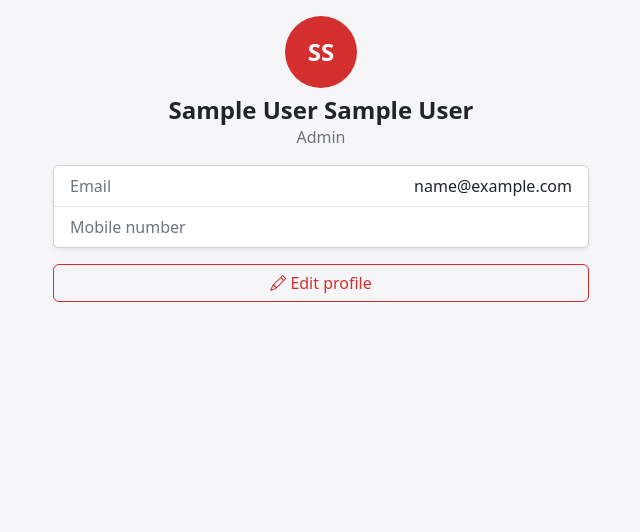
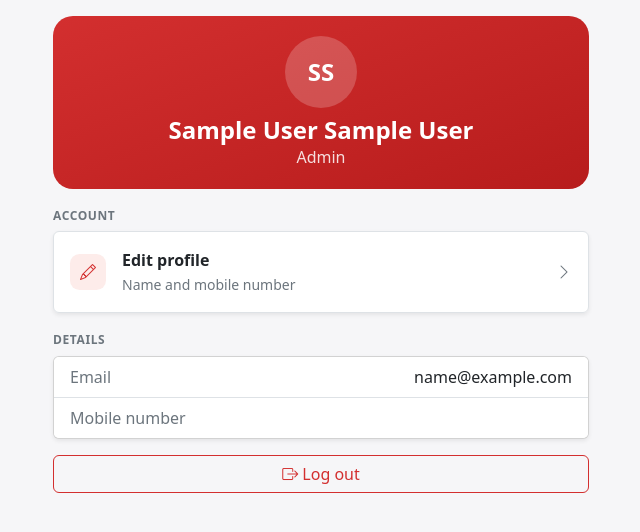
Before and after one commit to KentQuizada/LifeLine, a Laravel app: page /profile in a window 1280 px wide. Shown: the part 57-589 px from the top of the page, without its empty margins (319-959 px from the left). Run offline with Laravel 12, Linux system fonts and the light colour scheme; the visitor is signed in with stand-in values (Sample User, id 1); data that the repository does not hold is empty.

Commit message:
style(donors): match the team design on home and my profile
Co-Authored-By: Claude Opus 5.5 <noreply@anthropic.com>

```diff
--- a/lifeline/public/css/lifeline.css
+++ b/lifeline/public/css/lifeline.css
@@ -75,3 +75,75 @@ body {
     font-size: 1.5rem;
     font-weight: 700;
 }
+
+/* Red header band (design C1 home, E1 profile). */
+.ll-hero {
+    background: linear-gradient(160deg, var(--ll-red) 0%, var(--ll-red-dark) 100%);
+    color: #fff;
+    border-radius: 1.25rem;
+    padding: 1.25rem;
+    margin-bottom: 1rem;
+}
+.ll-hero-muted { color: rgba(255, 255, 255, 0.85); }
+.ll-hero .ll-avatar { background: rgba(255, 255, 255, 0.2); }
+
+/* Stat tile inside the red header. */
+.ll-hero-stat {
+    height: 100%;
+    padding: 0.5rem 0.25rem;
+    border-radius: 0.75rem;
+    background: rgba(255, 255, 255, 0.15);
+    text-align: center;
+}
+.ll-hero-stat .small { color: rgba(255, 255, 255, 0.85); }
+
+/* "Available to donate" card: green when on, white when off. */
+.ll-availability { border: 0; border-radius: 1rem; }
+.ll-availability.is-on { background: #2e7d32; color: #fff; }
+
+/* Switch look for the availability submit button (a real button, so no JavaScript). */
+.ll-switch {
+    position: relative;
+    flex-shrink: 0;
+    width: 52px;
+    height: 30px;
+    padding: 0;
+    border: 0;
+    border-radius: 999px;
+    background: #ced4da;
+}
+.ll-switch::after {
+    content: "";
+    position: absolute;
+    top: 3px;
+    left: 3px;
+    width: 24px;
+    height: 24px;
+    border-radius: 50%;
+    background: #fff;
+}
+.ll-switch.is-on { background: rgba(255, 255, 255, 0.45); }
+.ll-switch.is-on::after { left: 25px; }
+.ll-switch:focus-visible { outline: 3px solid var(--ll-red); outline-offset: 2px; }
+.ll-availability.is-on .ll-switch:focus-visible { outline-color: #fff; }
+
+/* Profile menu (design E1 "Account"). */
+.ll-section-label {
+    margin: 1.25rem 0 0.5rem;
+    font-size: 0.75rem;
+    font-weight: 600;
+    letter-spacing: 0.05em;
+    text-transform: uppercase;
+    color: #6c757d;
+}
+.ll-menu-icon {
+    display: flex;
+    flex-shrink: 0;
+    align-items: center;
+    justify-content: center;
+    width: 36px;
+    height: 36px;
+    border-radius: 0.6rem;
+    background: #fdecea;
+    color: var(--ll-red);
+}
--- a/lifeline/resources/views/profile/edit.blade.php
+++ b/lifeline/resources/views/profile/edit.blade.php
@@ -41,7 +41,7 @@
         </div>
 
         @if ($donor)
-            <h2 class="h6 fw-bold mt-2">Medical information</h2>
+            <h2 id="medical" class="h6 fw-bold mt-2">Medical information</h2>
 
             <div class="mb-3">
                 <label for="blood_type" class="form-label">Blood type</label>
--- a/lifeline/resources/views/profile/show.blade.php
+++ b/lifeline/resources/views/profile/show.blade.php
@@ -3,37 +3,68 @@
 @section('title', 'My profile')
 
 @section('content')
-    <div class="text-center mb-3">
+    <section class="ll-hero text-center">
         <div class="ll-avatar mx-auto mb-2" aria-hidden="true">
             {{ mb_strtoupper(mb_substr($user->first_name, 0, 1).mb_substr($user->last_name, 0, 1)) }}
         </div>
         <h1 class="h4 fw-bold mb-0">{{ $user->first_name }} {{ $user->last_name }}</h1>
-        <p class="text-secondary mb-0">{{ ucfirst($user->role) }}</p>
+        <p class="ll-hero-muted mb-0">{{ ucfirst($user->role) }}@if ($donor) · {{ $donor->city }}@endif</p>
         @if ($donor)
-            <span class="badge text-bg-danger fs-6 mt-2" title="Blood type">{{ $donor->blood_type }}</span>
+            <span class="badge bg-white text-brand fs-6 mt-2" title="Blood type">{{ $donor->blood_type }}</span>
+
+            <div class="row g-2 mt-3">
+                <div class="col-6">
+                    <div class="ll-hero-stat">
+                        <div class="h4 fw-bold mb-0">{{ $donationCount }}</div>
+                        <div class="small">Completed donations</div>
+                    </div>
+                </div>
+                <div class="col-6">
+                    <div class="ll-hero-stat">
+                        <div class="fw-bold mb-0">{{ $lastDonation?->format('M j, Y') ?? 'None yet' }}</div>
+                        <div class="small">Last donation</div>
+                    </div>
+                </div>
+            </div>
         @endif
-    </div>
+    </section>
 
     @if ($donor)
         @include('partials.availability-card')
         @include('partials.donor-status')
-
-        <div class="row g-2 mb-3 text-center">
-            <div class="col-6">
-                <div class="card shadow-sm h-100"><div class="card-body">
-                    <div class="h4 fw-bold text-brand mb-0">{{ $donationCount }}</div>
-                    <div class="small text-secondary">Completed donations</div>
-                </div></div>
-            </div>
-            <div class="col-6">
-                <div class="card shadow-sm h-100"><div class="card-body">
-                    <div class="fw-bold mb-0">{{ $lastDonation?->format('M j, Y') ?? 'None yet' }}</div>
-                    <div class="small text-secondary">Last donation</div>
-                </div></div>
-            </div>
-        </div>
     @endif
 
+    <h2 class="ll-section-label">Account</h2>
+    <div class="list-group shadow-sm mb-3">
+        <a href="{{ route('profile.edit') }}" class="list-group-item list-group-item-action d-flex align-items-center gap-3 py-3">
+            <span class="ll-menu-icon"><i class="bi bi-pencil" aria-hidden="true"></i></span>
+            <span class="flex-grow-1">
+                <span class="d-block fw-semibold">Edit profile</span>
+                <span class="small text-secondary">Name and mobile number</span>
+            </span>
+            <i class="bi bi-chevron-right text-secondary" aria-hidden="true"></i>
+        </a>
+        @if ($donor)
+            <a href="{{ route('profile.edit') }}#medical" class="list-group-item list-group-item-action d-flex align-items-center gap-3 py-3">
+                <span class="ll-menu-icon"><i class="bi bi-droplet" aria-hidden="true"></i></span>
+                <span class="flex-grow-1">
+                    <span class="d-block fw-semibold">Medical info</span>
+                    <span class="small text-secondary">Blood type, birthdate, weight, city</span>
+                </span>
+                <i class="bi bi-chevron-right text-secondary" aria-hidden="true"></i>
+            </a>
+            <a href="{{ route('donations.index') }}" class="list-group-item list-group-item-action d-flex align-items-center gap-3 py-3">
+                <span class="ll-menu-icon"><i class="bi bi-clock-history" aria-hidden="true"></i></span>
+                <span class="flex-grow-1">
+                    <span class="d-block fw-semibold">Donation history</span>
+                    <span class="small text-secondary">{{ $donationCount }} recorded</span>
+                </span>
+                <i class="bi bi-chevron-right text-secondary" aria-hidden="true"></i>
+            </a>
+        @endif
+    </div>
+
+    <h2 class="ll-section-label">Details</h2>
     <div class="card shadow-sm mb-3">
         <ul class="list-group list-group-flush">
             <li class="list-group-item d-flex justify-content-between gap-3">
@@ -69,12 +100,11 @@
             LifeLine only suggests potential donors. Final compatibility and eligibility are confirmed by healthcare professionals.
         </p>
     @endif
-    <a href="{{ route('profile.edit') }}" class="btn btn-outline-primary w-100 mb-2">
-        <i class="bi bi-pencil" aria-hidden="true"></i> Edit profile
-    </a>
-    @if ($donor)
-        <a href="{{ route('donations.index') }}" class="btn btn-outline-secondary w-100 mb-2">
-            <i class="bi bi-clock-history" aria-hidden="true"></i> Donation history
-        </a>
-    @endif
+
+    <form method="POST" action="{{ route('logout') }}">
+        @csrf
+        <button type="submit" class="btn btn-outline-primary w-100 mb-2">
+            <i class="bi bi-box-arrow-right" aria-hidden="true"></i> Log out
+        </button>
+    </form>
 @endsection
```
Also changed, not shown: lifeline/resources/views/home.blade.php (+29 -23 lines), lifeline/resources/views/partials/availability-card.blade.php (+16 -19 lines), lifeline/tests/Feature/Profile/ProfileTest.php (+22 -0 lines).
